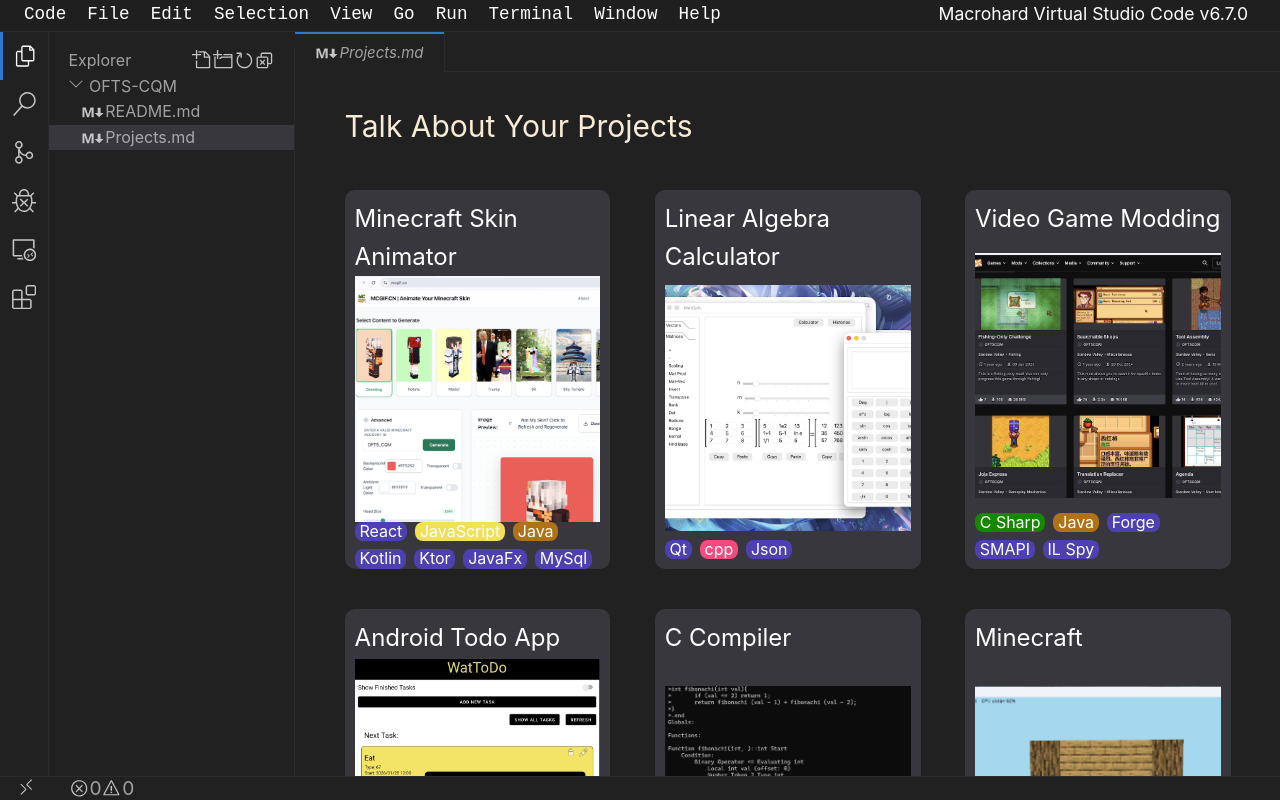
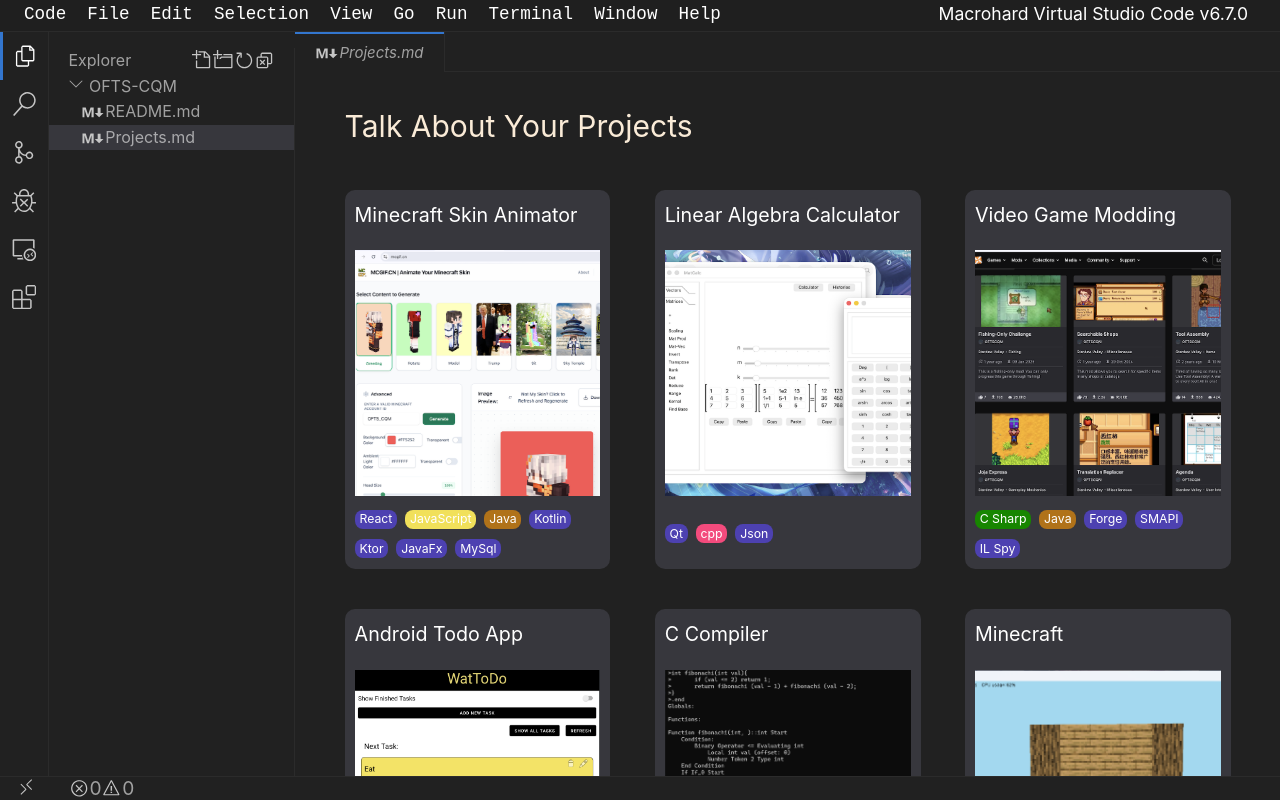
Before and after one commit to ofts-cqm/home, a Vue app: page /projects in a window 1280 px wide. Built offline with nearby package versions, Linux system fonts and the light colour scheme.

Commit message:
fix: adjustable font size

```diff
--- a/src/assets/main.css
+++ b/src/assets/main.css
@@ -8,6 +8,10 @@
 
 .editorLayout {
   transition: width 1s, height 1s;
+}
+
+.no-transition .editorLayout {
+  transition: none !important;
 }
 
 a,
--- a/src/components/LanguageChip.vue
+++ b/src/components/LanguageChip.vue
@@ -79,5 +79,6 @@
         justify-content: center;
         padding-left: 0.3rem;
         padding-right: 0.3rem;
+        font-size: 5cqw;
     }
 </style>
--- a/src/components/ProjectCard.vue
+++ b/src/components/ProjectCard.vue
@@ -16,8 +16,10 @@
   <div class="card">
     <div class="card-inner">
       <div class="card-front">
-        <slot name="name"></slot>
-        <img :src="'/src/assets/' + src"/>
+        <p class="heading" >
+          <slot name="name"></slot>
+        </p>
+        <img class="image" :src="'/src/assets/' + src"/>
         <p class="languages">
           <LanguageChip v-for="language in languages" :language="language"/>
         </p>
@@ -32,9 +34,23 @@
 </template>
 
 <style scoped>
+  .heading {
+    height: 15%;
+    font-size: 8cqw;
+    align-items: center;
+  }
+
+  .image {
+    height: 70%;
+  }
+
   .languages{
+    height: 15%;
+    width: 100%;
     display: flex;
     flex-direction: row;
+    margin-top: 5%;
+    align-items: center;
     flex-wrap: wrap;
     gap: 0.5rem;
   }
@@ -79,8 +95,8 @@
     align-items: flex-start;
     border: 10px solid var(--color-background-soft);
     border-radius: 10px;
-    justify-content: space-between;
     font-size: 1.5rem;
+    container-type: inline-size;
     transform: rotateY(0deg);
   }
 
```
